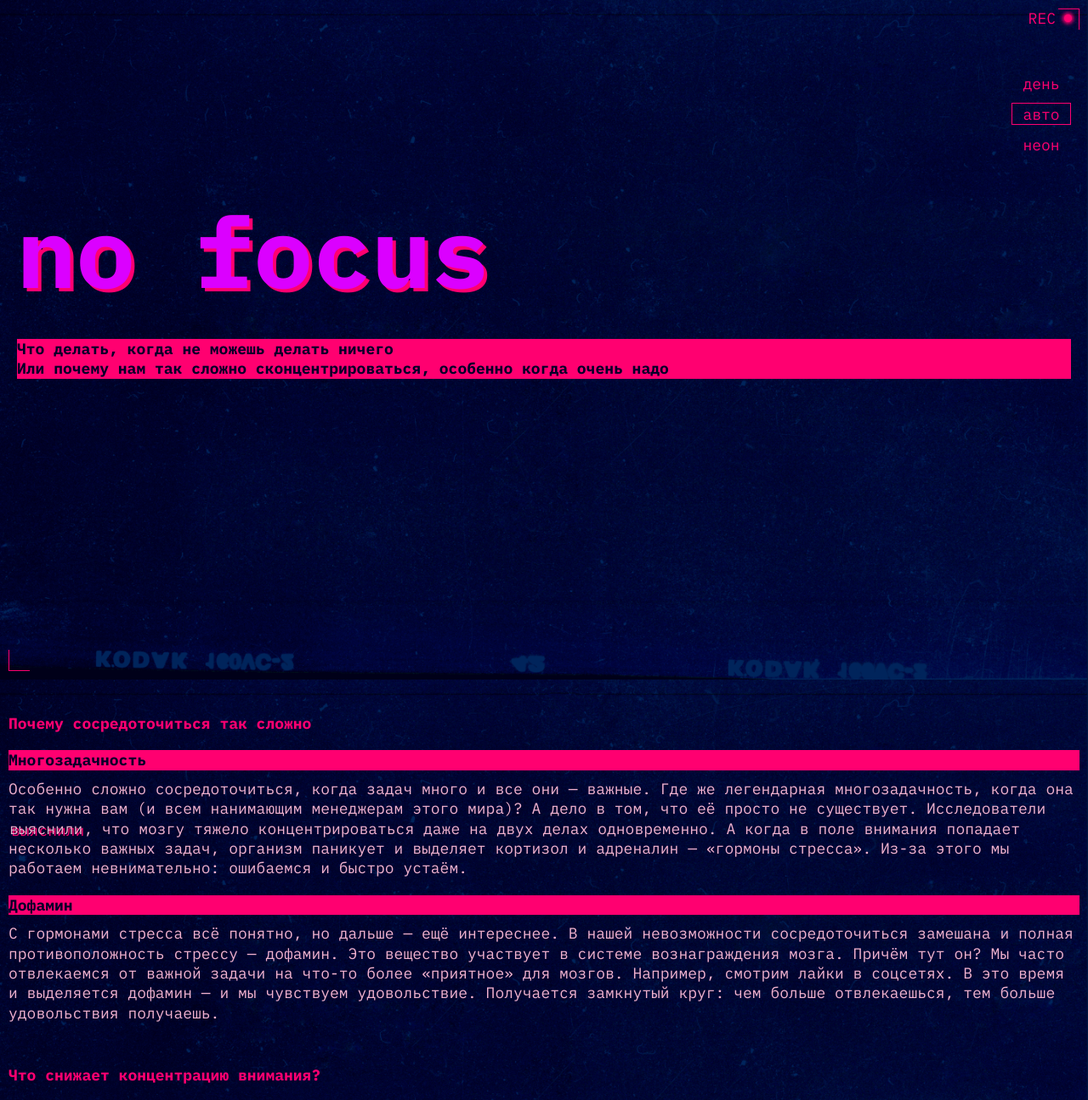
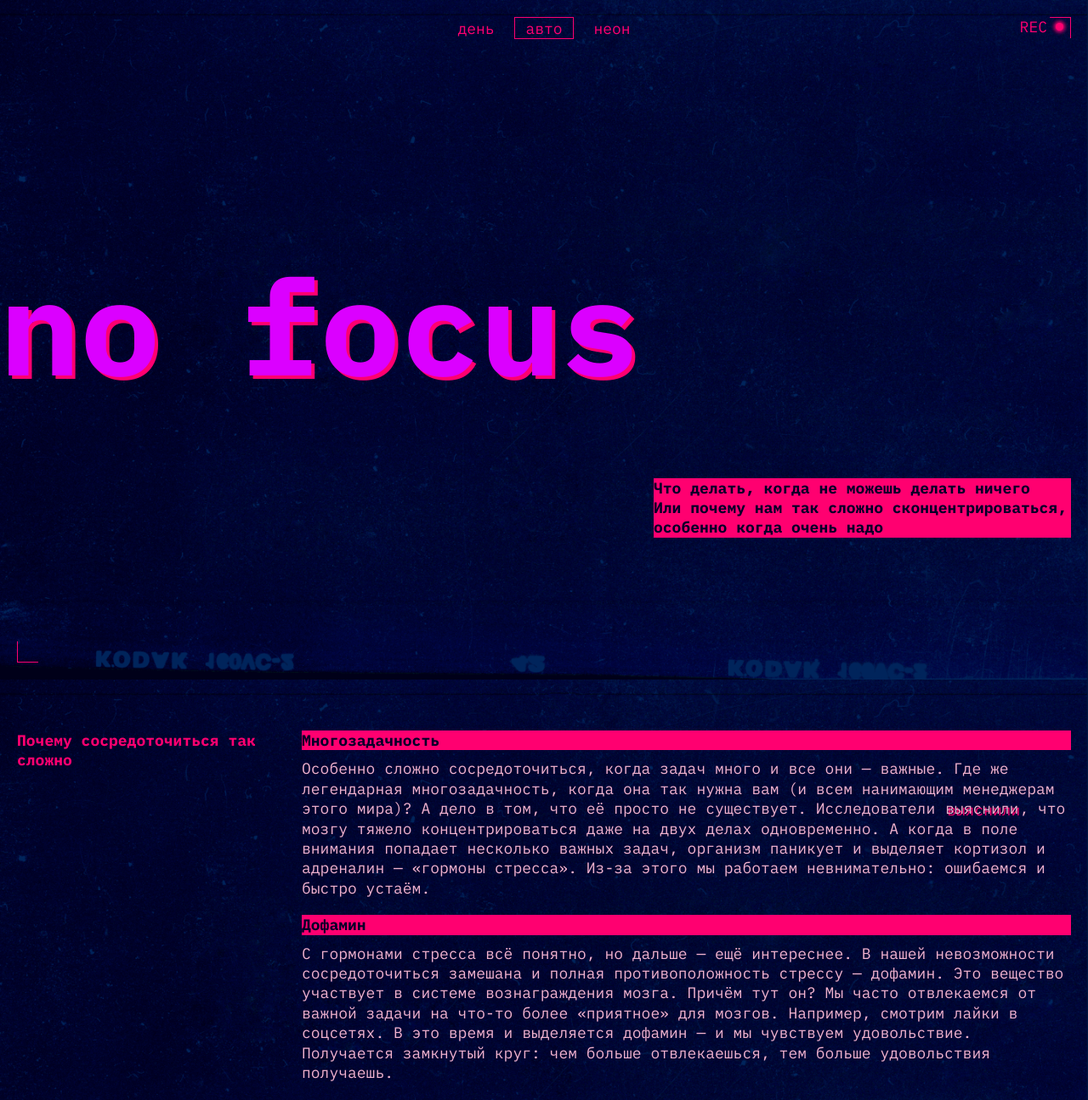
Before and after one commit to giga-rus/slozhno-sosredotochitsya, a website: page index.html in a window 1280 px wide. Shown: the top 1295 px of the page at 85% size. Drawn offline with Linux system fonts and the light colour scheme.

Commit message:
Реализована разметка header и main (text block) на всех разрешениях

```diff
--- a/index.html
+++ b/index.html
@@ -88,7 +88,7 @@
           </article>
         </div>
       </section>
-      <section class="block block__gorizontal">
+      <section class="block block-second">
         <h2 class="block__title">Что снижает концентрацию внимания?</h2>
         <div class="cards">
           <article class="card">
@@ -132,15 +132,18 @@
           Как концентрироваться лучше, чем золотая рыбка (то есть дольше трёх
           секунд)
         </h2>
+        <div class="block-third">
           <h3 class="block__subtitle title-decor">
             5 простых (на самом деле не очень) советов
           </h3>
           <article class="card">
-          <h4 class="card__subtitle title-decor">Представьте небо и облака</h4>
+            <h4 class="card__subtitle title-decor">
+              Представьте небо и облака
+            </h4>
             <p class="card__text">
               Или листья в ручье. Тут дело в лёгкой медитации, которая помогает
-            успокоиться. Ведь часто именно тревожные мысли о сложных задачах как
-            раз и мешают эти сложные задачи делать. В такие моменты можно
+              успокоиться. Ведь часто именно тревожные мысли о сложных задачах
+              как раз и мешают эти сложные задачи делать. В такие моменты можно
               закрыть глаза и представить, что чистое небо — это вы, а облака —
               тревожные мысли. И сколько бы их ни было — ясное небо всегда будет
               где-то там, за тучами, и никуда не денется. Это упражнение поможет
@@ -178,19 +181,20 @@
             <p class="card__text">
               Мы — не ваша бабушка, но это правда важно. Выбирайте продукты,
               которые препятствуют резким скачкам сахара в крови. Например, с
-            высоким содержанием клетчатки: овощи, ягоды, бобовые (нут, чечевица,
-            фасоль), коричневый рис, хлеб из цельнозерновой пшеницы.
+              высоким содержанием клетчатки: овощи, ягоды, бобовые (нут,
+              чечевица, фасоль), коричневый рис, хлеб из цельнозерновой пшеницы.
             </p>
           </article>
           <article class="card">
             <h4 class="card__subtitle title-decor">Читайте</h4>
             <p class="card__text">
-            Настоящие бумажные книги. Это правда помогает с концентрацией: чтобы
-            прочитать пост в соцсети, достаточно нескольких минут или даже
-            секунд. А вот интересная книга способна затянуть и на несколько
-            часов и круто тренирует направленное внимание.
+              Настоящие бумажные книги. Это правда помогает с концентрацией:
+              чтобы прочитать пост в соцсети, достаточно нескольких минут или
+              даже секунд. А вот интересная книга способна затянуть и на
+              несколько часов и круто тренирует направленное внимание.
             </p>
           </article>
+        </div>
       </section>
       <section class="gallery">
         <h3 class="block__subtitle title-decor">А можно в картинках?</h3>
--- a/styles/style.css
+++ b/styles/style.css
@@ -93,7 +93,7 @@
 }
 
 .header__theme-menu-button:hover {
-  border: 1px solid #ff007066;
+  border: 1px solid var(--accent-color-opacity40);
 }
 
 .header__theme-menu-button:focus {
@@ -139,6 +139,12 @@
 }
 
 .block {
+  display: flex;
+  flex-direction: column;
+  gap: 20px;
+}
+
+.block-third {
   display: flex;
   flex-direction: column;
   gap: 20px;
@@ -235,10 +241,91 @@
 }
 
 @media (width >= 768px) {
+
   .header {
     padding: 20px;
+  }
+
+  .header__lamp {
+    top: 20px;
+    right: 29px;
+  }
+
+  .decorated-zone::before {
+    top: 20px;
+    right: 20px;
+  }
+
+  .decorated-zone::after {
+    bottom: 20px;
+    left: 20px;
+  }
+
+  .header__theme-menu {
+    margin: 172px 0 173px;
+  }
+
+  .header__title {
+    font-size: 120px;
+    line-height: 99px;
+    margin-left: -20px;
+    margin-bottom: 162px;
+  }
+
+  .header__text {
+    inline-size: 364px;
+    align-self: flex-end;
+  }
+
+  .main {
+    gap: 80px;
+    padding: 60px 20px;
+  }
+
+  .block {
+    display: grid;
+    grid-template-columns: 236px 1fr;
+  }
+
+  .block-second {
+    grid-template-rows: repeat(2, auto);
+  }
+
+  .block-second .cards {
+    grid-area: 2 / 1 / 3 / 3;
   }
 }
 
 @media (width >= 1024px) {
+
+  .header__theme-menu {
+    margin: 0 0 273px;
+  }
+
+  .header__theme-menu-list {
+    flex-direction: row;
+    justify-content: center;
+  }
+
+  .header__title {
+    font-size: 157px;
+    line-height: 129.53px;
+    margin-bottom: 114px;
+  }
+
+  .header__text {
+    inline-size: 491px;
+  }
+
+  .block {
+    grid-template-columns: 315px 1fr;
+  }
+
+  .block-second .cards {
+    flex-direction: row;
+  }
+
+  .block-second .card {
+    inline-size: 315px;
+  }
 }
--- a/styles/variables.css
+++ b/styles/variables.css
@@ -5,6 +5,7 @@
 
 :root {
   --accent-color: #ff0070;
+  --accent-color-opacity40: #ff007066;
   --title-color: #db00ff;
   --subtitle-color: #000028;
   --text-color: #f1b2ce;
```
Lines whose indentation alone changed are shown as unchanged.
